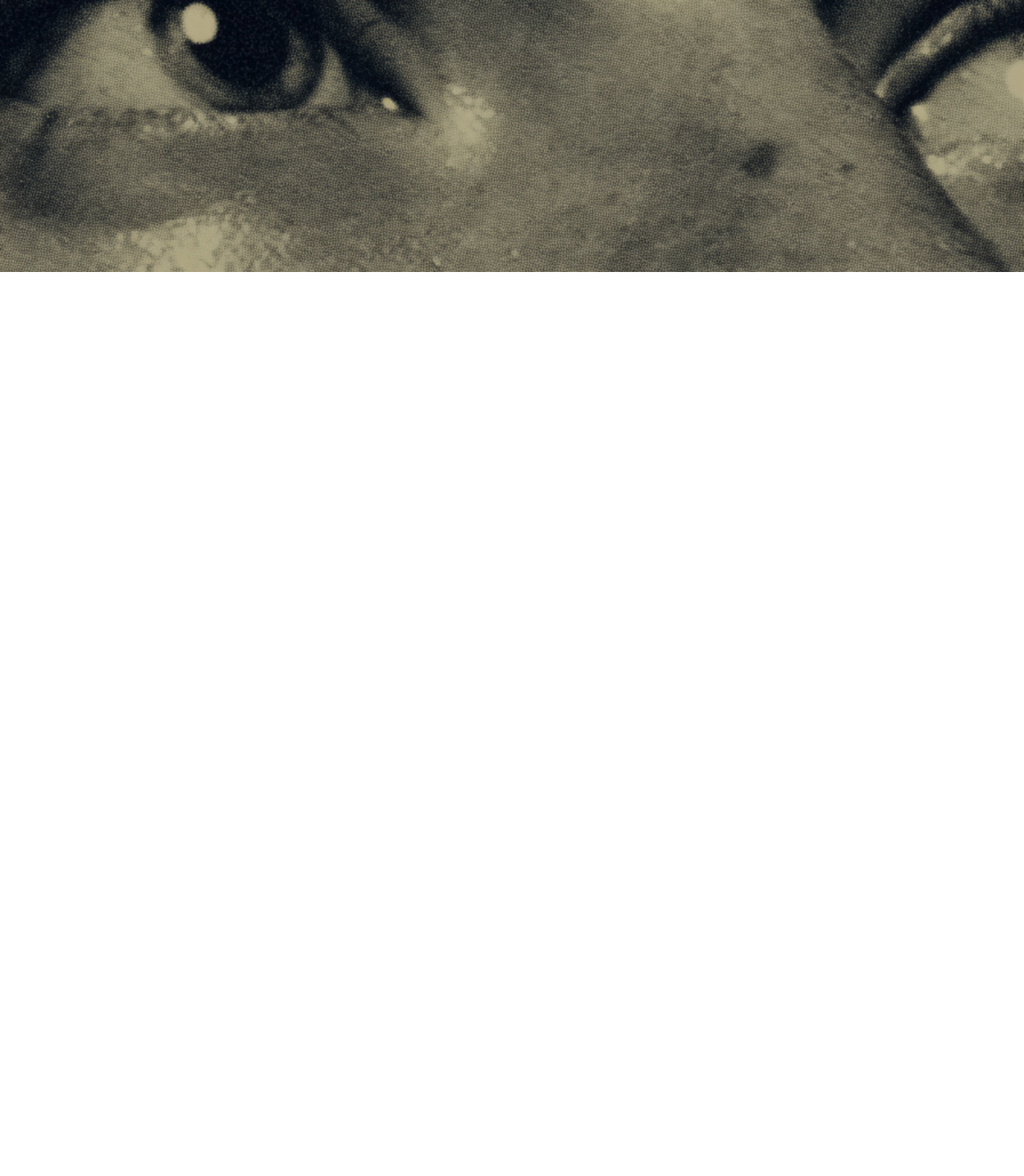
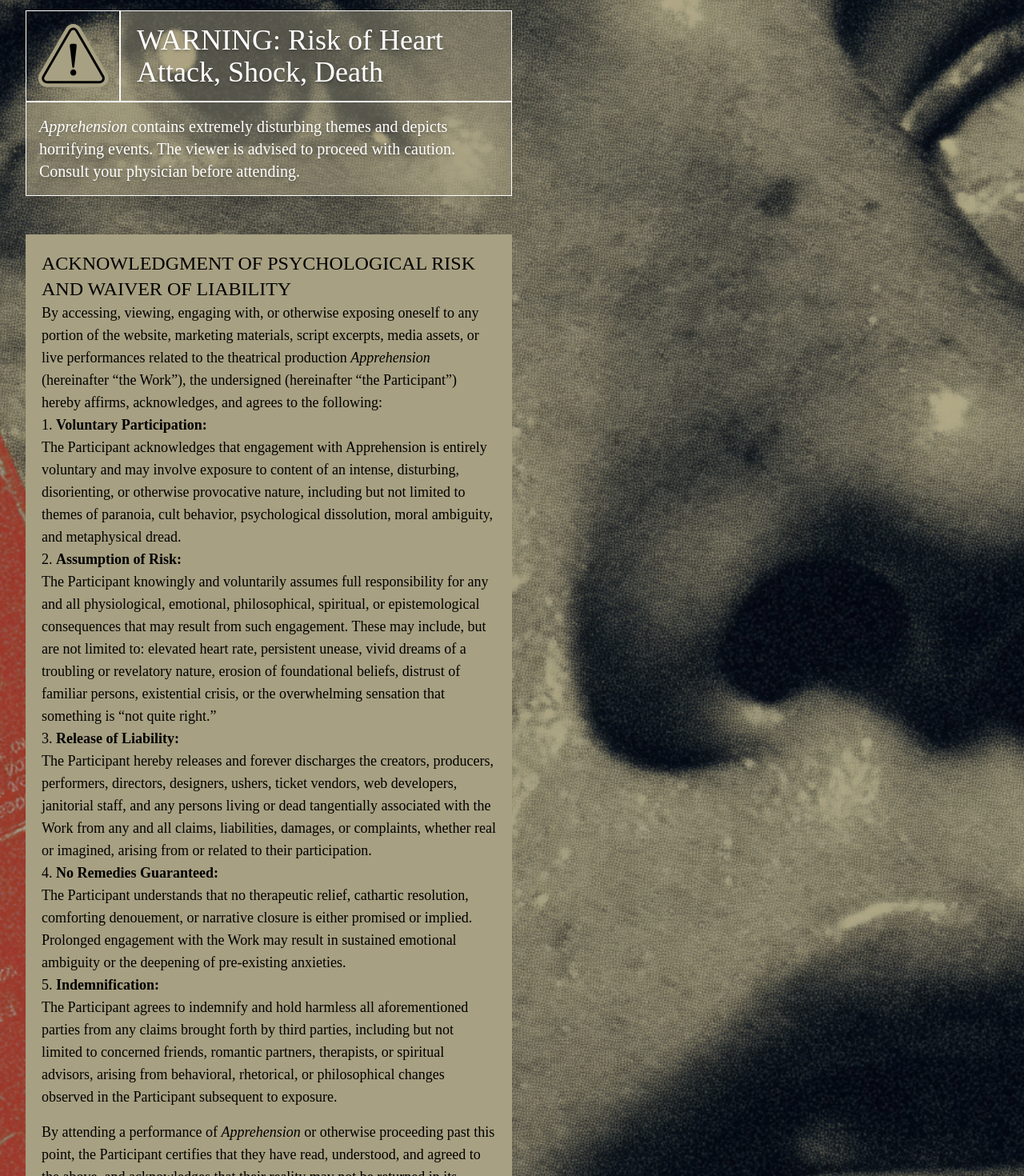
Before and after one commit to lbdeyo/apprehensionplay, a Next.js app: page /about in a window 1280 px wide. Shown: the part 460-1930 px from the top of the page at 80% size. Before the commit the page ends 800 px from the top, so only its background shows below. Built offline with nearby package versions, Linux system fonts and the light colour scheme; a web font is replaced by a local one.

Commit message:
Adding warning/liability info

```diff
--- a/app/about/page.tsx
+++ b/app/about/page.tsx
@@ -1,4 +1,4 @@
-
+import Image from "next/image";
 export default function About() {
     return (
         <div className="relative w-full min-h-screen">
@@ -18,12 +18,47 @@ export default function About() {
                     <div className="flex flex-col md:flex-row">
                         <div className="p-5 border-r border-t border-[#BEB58F] md:max-w-[50%] text-white text-2xl md:text-3xl mb-0" style={{ textShadow: "1px 2px 4px rgba(0,0,0,0.9)" }}>
                             <p className="md:my-2">
-                                Apprehension is a psychological thriller set in a world where the past falters, reality shifts, and the truth is shrouded in deceit. Joe Dempsey struggles to piece together his past, haunted by fragments just beyond recall.
+                                <i>Apprehension</i> is a psychological thriller set in a world where the past falters, reality shifts, and the truth is shrouded in deceit. Joe Dempsey struggles to piece together his past, haunted by fragments just beyond recall.
                             </p>
                         </div>
                     </div>
                 </section>
+                <div className="md:max-w-[50%] border border-white flex flex-col shadow-lg">
+                    {/* First row: Danger symbol and warning */}
+                    <div className="flex flex-row">
+                        <div className="border-r-2 border-white p-2 flex items-center ">
+                            <Image src="/img/danger-symbol.svg" alt="danger" width={100} height={100} />
+                        </div>
+                        <div className="text-white p-4 ps-5 flex-1 flex items-center bg-[#a7a082]/50">
+                            <p className=" text-4xl text-shadow-lg"> WARNING: Risk of Heart Attack, Shock, Death</p>
+                        </div>
+                    </div>
+                    {/* Second row: Additional text */}
+                    <div className=" p-4 text-black text-lg border-t-2 border-white bg-[#a7a082]/50">
+                        <p className="text-xl text-white text-shadow-lg">
+                            <i>Apprehension</i> contains extremely disturbing themes and depicts horrifying events. The viewer is advised to proceed with caution. Consult your physician before attending.
+                        </p>
+                    </div>
+                </div>
+                <div className="max-w-[50%] p-5 bg-[#a7a082] text-black text-lg"><h1 className="text-2xl">ACKNOWLEDGMENT OF PSYCHOLOGICAL RISK AND WAIVER OF LIABILITY</h1>
+
+                    <p>By accessing, viewing, engaging with, or otherwise exposing oneself to any portion of the website, marketing materials, script excerpts, media assets, or live performances related to the theatrical production <i>Apprehension</i> (hereinafter “the Work”), the undersigned (hereinafter “the Participant”) hereby affirms, acknowledges, and agrees to the following:</p>
+                    <ol className="list-decimal list-inside">
+                        <li><strong>Voluntary Participation:</strong>
+                            <p>The Participant acknowledges that engagement with Apprehension is entirely voluntary and may involve exposure to content of an intense, disturbing, disorienting, or otherwise provocative nature, including but not limited to themes of paranoia, cult behavior, psychological dissolution, moral ambiguity, and metaphysical dread.</p></li>
+                        <li><strong>Assumption of Risk:</strong>
+                            <p>The Participant knowingly and voluntarily assumes full responsibility for any and all physiological, emotional, philosophical, spiritual, or epistemological consequences that may result from such engagement. These may include, but are not limited to: elevated heart rate, persistent unease, vivid dreams of a troubling or revelatory nature, erosion of foundational beliefs, distrust of familiar persons, existential crisis, or the overwhelming sensation that something is “not quite right.”</p></li>
+                        <li><strong>Release of Liability:</strong>
+                            <p>The Participant hereby releases and forever discharges the creators, producers, performers, directors, designers, ushers, ticket vendors, web developers, janitorial staff, and any persons living or dead tangentially associated with the Work from any and all claims, liabilities, damages, or complaints, whether real or imagined, arising from or related to their participation.</p></li>
+                        <li><strong>No Remedies Guaranteed:</strong>
+                            <p>The Participant understands that no therapeutic relief, cathartic resolution, comforting denouement, or narrative closure is either promised or implied. Prolonged engagement with the Work may result in sustained emotional ambiguity or the deepening of pre-existing anxieties.</p></li>
+                        <li><strong>Indemnification:</strong>
+                            <p> The Participant agrees to indemnify and hold harmless all aforementioned parties from any claims brought forth by third parties, including but not limited to concerned friends, romantic partners, therapists, or spiritual advisors, arising from behavioral, rhetorical, or philosophical changes observed in the Participant subsequent to exposure.</p></li>
+                    </ol>
+
+                    <p className="mt-4">By attending a performance of <i>Apprehension</i> or otherwise proceeding past this point, the Participant certifies that they have read, understood, and agreed to the above, and acknowledges that their reality may not be returned in its original condition.</p>
+                </div>
             </div>
-        </div>
+        </div >
     );
 }
```
Also changed, not shown: public/img/danger-symbol.svg (added).
